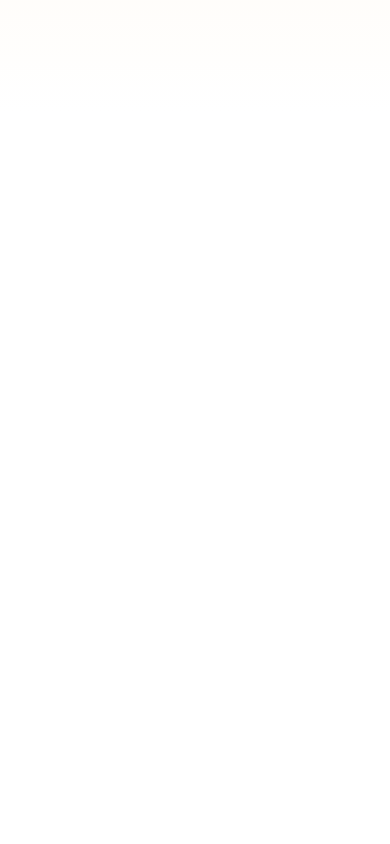
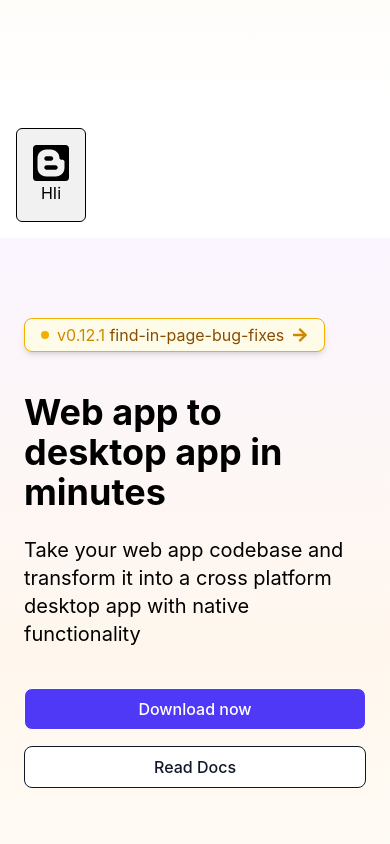
Before and after one commit to MohdMufeet/react-tailwind-ui-showcase, a React (Vite) app: page / in a window 390 px wide. Shown: the part 800-1644 px from the top of the page. Before the commit the page ends 912 px from the top, so only its background shows below. Built offline with nearby package versions, Linux system fonts and the light colour scheme.

Commit message:
feat: add SlidingSection component and integrate it into App; clean up Mobileview component

```diff
--- a/src/App.jsx
+++ b/src/App.jsx
@@ -5,12 +5,17 @@ import heroImg from './assets/hero.png'
 import './App.css'
 import Navbar from './components/Navbar'
 import HeroSection from './components/HeroSection'
+import SlidingSection from './components/SlidingSection'
 
 function App() {
   return(
     <>
       <Navbar/>
      <HeroSection/>
+     <SlidingSection/>
+     <HeroSection/>
+     <HeroSection/>
+
     </>
   )
 }
--- a/src/components/Mobileview.jsx
+++ b/src/components/Mobileview.jsx
@@ -3,6 +3,7 @@ import { IoClose } from "react-icons/io5";
 import Logo from "./Logo";
 import NavList from "./NavList";
 import Navbutton from "./Navbutton";
+
 
 const Mobileview = ({ handleToggle }) => {
   return (
--- /dev/null
+++ b/src/components/SlidingSection.jsx
@@ -0,0 +1,20 @@
+import React from 'react'
+import { ImBlogger2 } from "react-icons/im";
+
+const SlidingSection = () => {
+  return (
+    <div className="sliding-section flex flex-col m-4 gap-4">
+        <div className="lin1 flex items-center gap-4">
+            <div className="box bg-[#f1f1f1] border border-black flex items-center justify-center flex-col p-4 rounded-md">
+            <div className="icon text-4xl">
+                <ImBlogger2 />
+            </div>
+            <p>HIi</p>
+            </div>
+
+        </div>
+    </div>
+  )
+}
+
+export default SlidingSection
```
